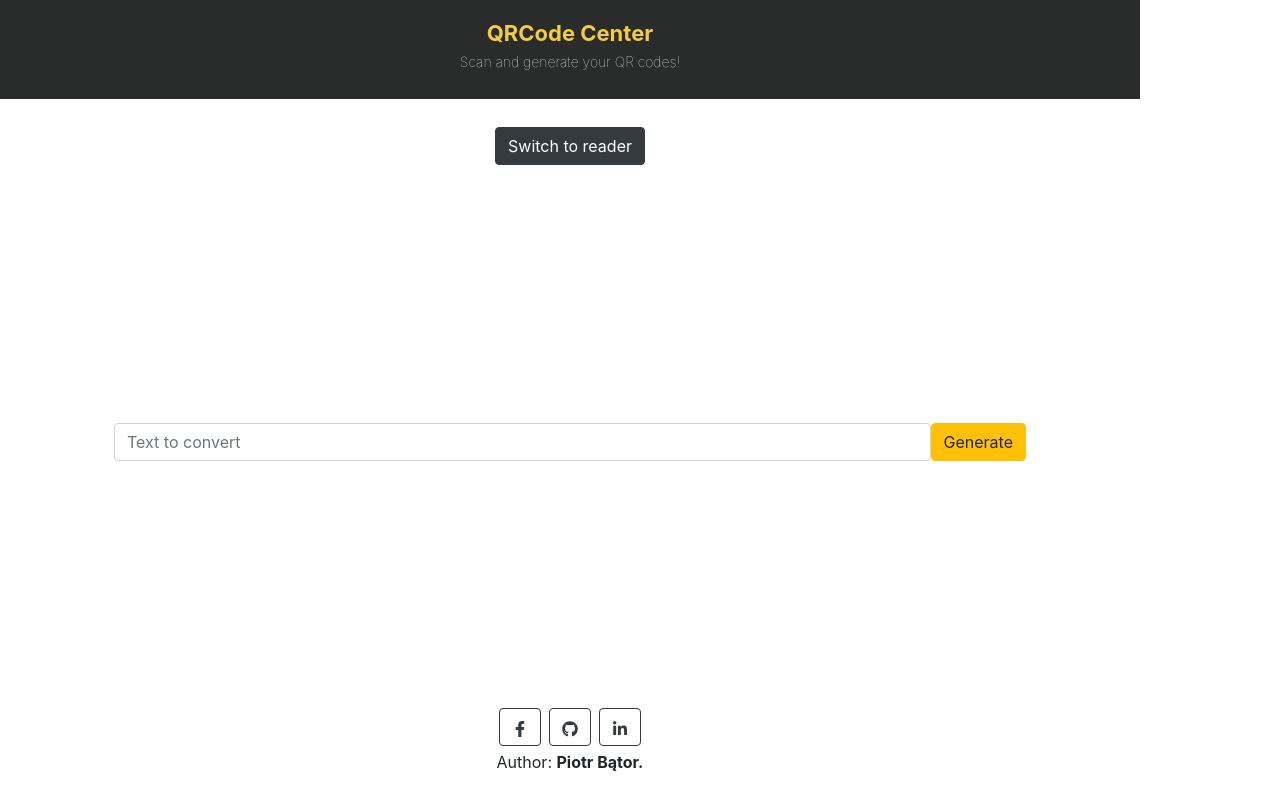
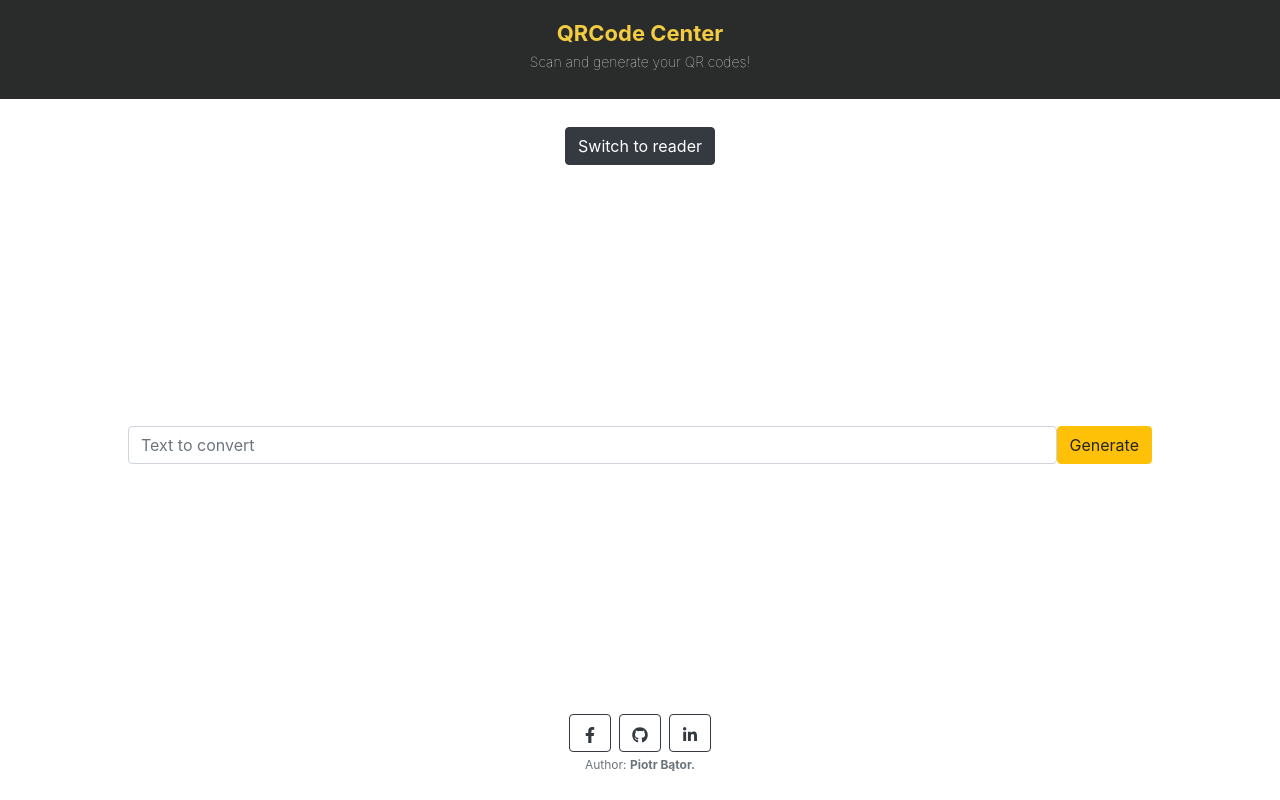
Before and after one commit to mizuris/qr-code-generator, a React (Create React App) app: page / in a window 1280 px wide. Built offline with nearby package versions, Linux system fonts and the light colour scheme; the HTML template or start-up script is replaced by a standard one.

Commit message:
Fix resposive view for wide screens

```diff
--- a/src/App.css
+++ b/src/App.css
@@ -8,16 +8,26 @@
   height: 100vh;
 }
 
+.main-content {
+  width: 100%;
+  height: 100%;
+  display: flex;
+  align-items: center;
+  justify-content: center;
+  flex-direction: column;
+}
+
 .content-container {
   margin-left: 0 auto;
   width: 100%;
 }
 
-.App-footer, .App-header {
+/* HEADER */
+.App-footer,
+.App-header {
   width: 100%;
 }
 
-/* HEADER */
 .App-header {
   background-color: #2a2b2b;
   margin-bottom: 20px;
@@ -45,12 +55,3 @@
 .footer-text {
   font-size: 12px;
 }
-
-.main-content {
-  width: 100%;
-  height: 100%;
-  display: flex;
-  align-items: center;
-  justify-content: center;
-  flex-direction: column;
-}
--- a/src/App.tsx
+++ b/src/App.tsx
@@ -2,7 +2,7 @@ import React, { useState } from "react";
 import "./App.css";
 import CodeGenerator from "./Components/CodeGenerator";
 import CodeReader from "./Components/CodeReader";
-import { Container, Row, Button } from "react-bootstrap";
+import { Button } from "react-bootstrap";
 import Footer from "./Components/Footer";
 import Header from "./Components/Header";
 
@@ -16,9 +16,9 @@ function App() {
   };
 
   return (
-    <Container className="App p-0 m-0">
+    <div className="App p-0 m-0">
       <Header />
-      <Row className="p-2">
+      <div className="p-2">
         <Button
           className="switch-button ml-auto mr-auto mb-3"
           variant="dark"
@@ -26,12 +26,12 @@ function App() {
         >
           Switch to {displayComponent === "generator" ? "reader" : "generator"}
         </Button>
-      </Row>
-      <Row className="main-content">
+      </div>
+      <div className="main-content">
         {displayComponent === "generator" ? <CodeGenerator /> : <CodeReader />}
-      </Row>
+      </div>
       <Footer />
-    </Container>
+    </div>
   );
 }
 
--- a/src/Components/CodeGenerator.css
+++ b/src/Components/CodeGenerator.css
@@ -46,3 +46,10 @@
     transform: translateX(0);
   }
 }
+
+
+@media screen and (min-width: 992px) {
+  .generator-result {
+    width: 20%;
+  }
+}
--- a/src/Components/Footer.tsx
+++ b/src/Components/Footer.tsx
@@ -30,7 +30,7 @@ function Footer() {
         >
           <FaLinkedinIn />
         </Button>
-        <p>
+        <p className="text-muted footer-text">
           Author: <strong>Piotr Bątor.</strong>
         </p>
       </Container>
```
